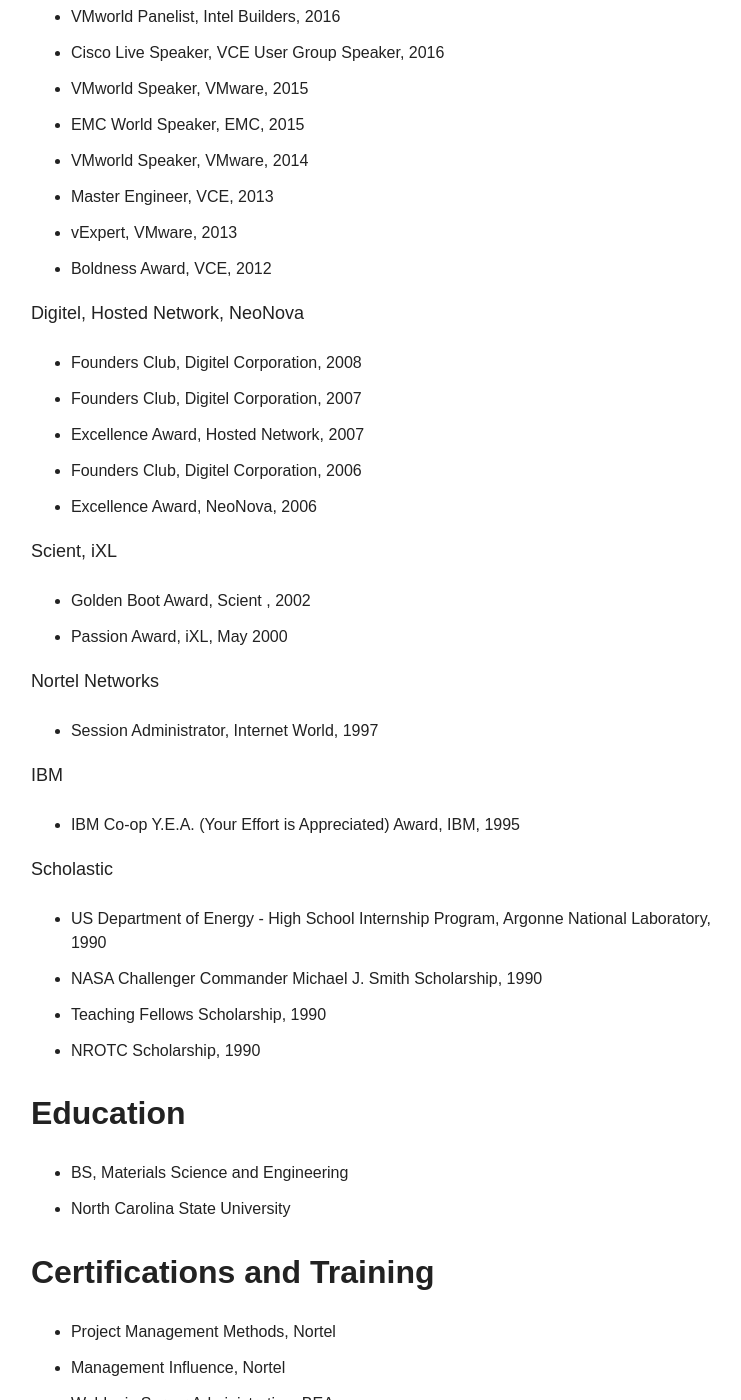
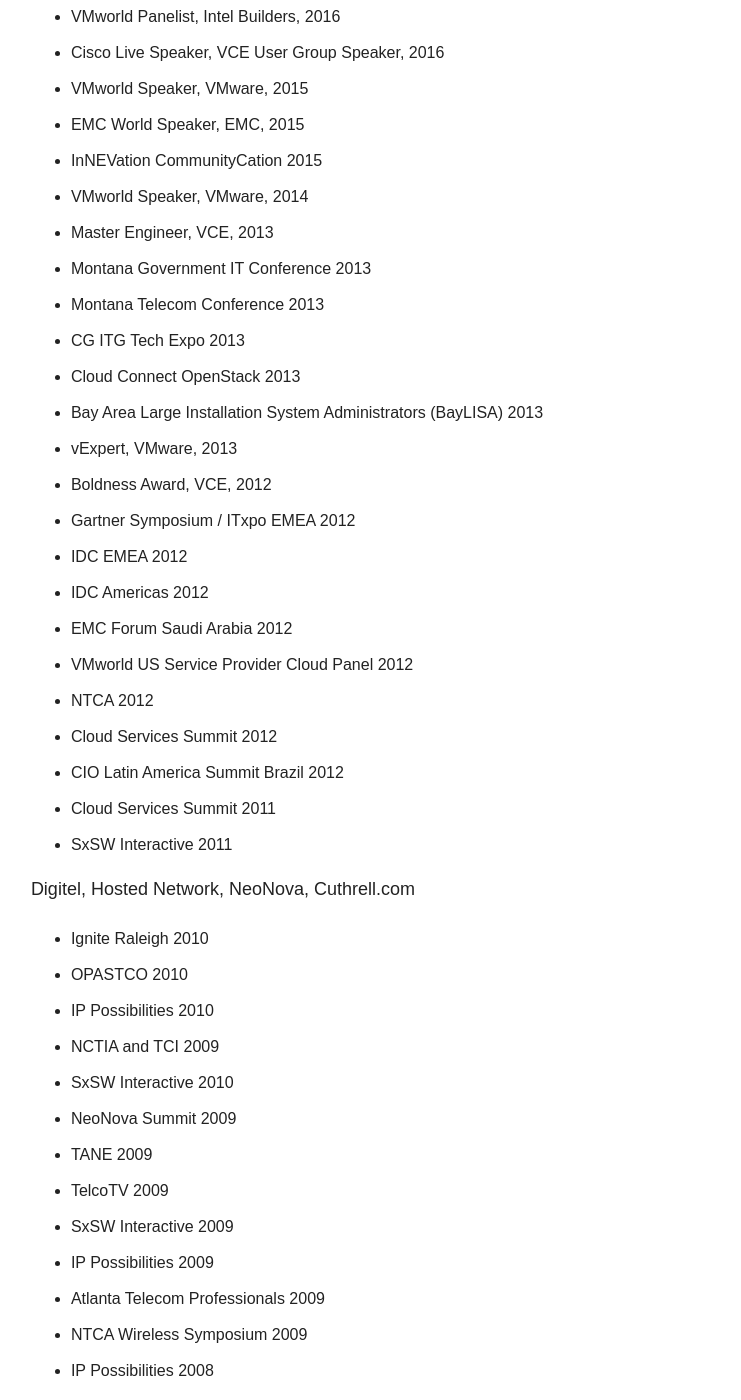
Before and after one commit to nsshommo/jaycuthrell.github.io, a Jekyll site: the page built from resume2017/index.md, in a window 1280 px wide and 1400 px high, scrolled down 7250 px. Shown: the whole window, without its empty margins (255-996 px from the left). Built offline with Jekyll 4.4.1, drawn with Linux system fonts in a browser that asks for light colours; nearby versions of some CDN libraries; comment, search, counter and statistics services are not loaded; some of the changed text lies outside the part shown.

Commit message:
Cleanup and formatting

```diff
--- a/resume/index.md
+++ b/resume2017/index.md
@@ -182,24 +182,64 @@ Dell EMC, EMC, VCE
 - Cisco Live Speaker, VCE User Group Speaker, 2016
 - VMworld Speaker, VMware, 2015
 - EMC World Speaker, EMC, 2015
+- InNEVation CommunityCation 2015
 - VMworld Speaker, VMware, 2014
 - Master Engineer, VCE, 2013
+- Montana Government IT Conference 2013
+- Montana Telecom Conference 2013
+- CG ITG Tech Expo 2013
+- Cloud Connect OpenStack 2013
+- Bay Area Large Installation System Administrators (BayLISA) 2013
 - vExpert, VMware, 2013
 - Boldness Award, VCE, 2012
+- Gartner Symposium / ITxpo EMEA 2012
+- IDC EMEA 2012
+- IDC Americas 2012
+- EMC Forum Saudi Arabia 2012
+- VMworld US Service Provider Cloud Panel 2012
+- NTCA 2012
+- Cloud Services Summit 2012
+- CIO Latin America Summit Brazil 2012
+- Cloud Services Summit 2011
+- SxSW Interactive 2011
 
-Digitel, Hosted Network, NeoNova
+Digitel, Hosted Network, NeoNova, Cuthrell.com
+- Ignite Raleigh 2010
+- OPASTCO 2010
+- IP Possibilities 2010
+- NCTIA and TCI 2009
+- SxSW Interactive 2010
+- NeoNova Summit 2009
+- TANE 2009
+- TelcoTV 2009
+- SxSW Interactive 2009
+- IP Possibilities 2009
+- Atlanta Telecom Professionals 2009
+- NTCA Wireless Symposium 2009
+- IP Possibilities 2008
+- Wireless Technology Forum (WTF SIGUC) 2008
 - Founders Club, Digitel Corporation, 2008
+- NeoNova Summit 2007
 - Founders Club, Digitel Corporation, 2007
 - Excellence Award, Hosted Network, 2007
+- IP Possibilities 2007
+- EC-EXPO 2006
 - Founders Club, Digitel Corporation, 2006
 - Excellence Award, NeoNova, 2006
+- NeoNova Summit 2005
+- Siemens/Myrio Conference 2005
+- NeoNova Summit 2004
+- NCTIA and TCI 2004
+- NeoNova Summit 2002
 
 Scient, iXL
 - Golden Boot Award, Scient , 2002
 - Passion Award, iXL, May 2000
 
 Nortel Networks
+- Nortel Affiliate User Group 1998
 - Session Administrator, Internet World, 1997
+- Nortel Affiliate User Group 1997
 
 IBM
 - IBM Co-op Y.E.A. (Your Effort is Appreciated) Award, IBM, 1995
```
Also changed, not shown: media/index.md (+45 -45 lines).
